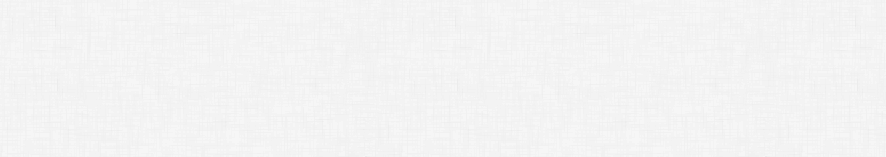
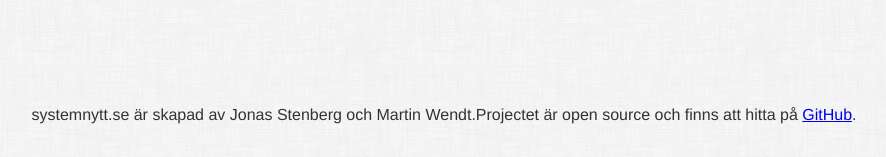
Before and after one commit to jonasstenberg/systemnytt, a Vue app: page / in a window 1280 px wide. Shown: the part 640-797 px from the top of the page, without its empty margins (196-1082 px from the left). Built offline with nearby package versions, Linux system fonts and the light colour scheme; no server answers.

Commit message:
Add footer

```diff
--- a/package.json
+++ b/package.json
@@ -80,7 +80,7 @@
       ],
       "vue/singleline-html-element-content-newline": ["error", {
         "ignoreWhenNoAttributes": true,
-        "ignores": ["span"]
+        "ignores": ["span", "a"]
       }]
     },
     "parserOptions": {
--- a/src/App.vue
+++ b/src/App.vue
@@ -1,5 +1,6 @@
 <template>
   <main id="app">
+    <div class="content">
       <h1>systemnytt</h1>
       <nav id="nav">
         <router-link
@@ -14,6 +15,15 @@
         </router-link>
       </nav>
       <router-view />
+    </div>
+    <footer>
+      <p class="footer__paragraph">
+        systemnytt.se är skapad av Jonas Stenberg och Martin Wendt.
+      </p>
+      <p class="footer__paragraph">
+        Projectet är open source och finns att hitta på <a href="https://www.github.com/jonasstenberg/systemnytt/">GitHub</a>.
+      </p>
+    </footer>
   </main>
 </template>
 
@@ -39,6 +49,8 @@ body {
 }
 
 main {
+  display: flex;
+  flex-direction: column;
   font-family: 'Avenir', Helvetica, Arial, sans-serif;
   -webkit-font-smoothing: antialiased;
   -moz-osx-font-smoothing: grayscale;
@@ -50,6 +62,22 @@ nav {
   display: flex;
   align-items: center;
   justify-content: center;
+}
+
+.content {
+  flex: 1 0 auto;
+}
+
+footer {
+  flex-shrink: 0;
+  display: flex;
+  align-items: center;
+  justify-content: center;
+  padding: 20px;
+}
+
+.footer__paragraph {
+  display: block;
 }
 
 h1 {
```
Lines whose indentation alone changed are shown as unchanged.
